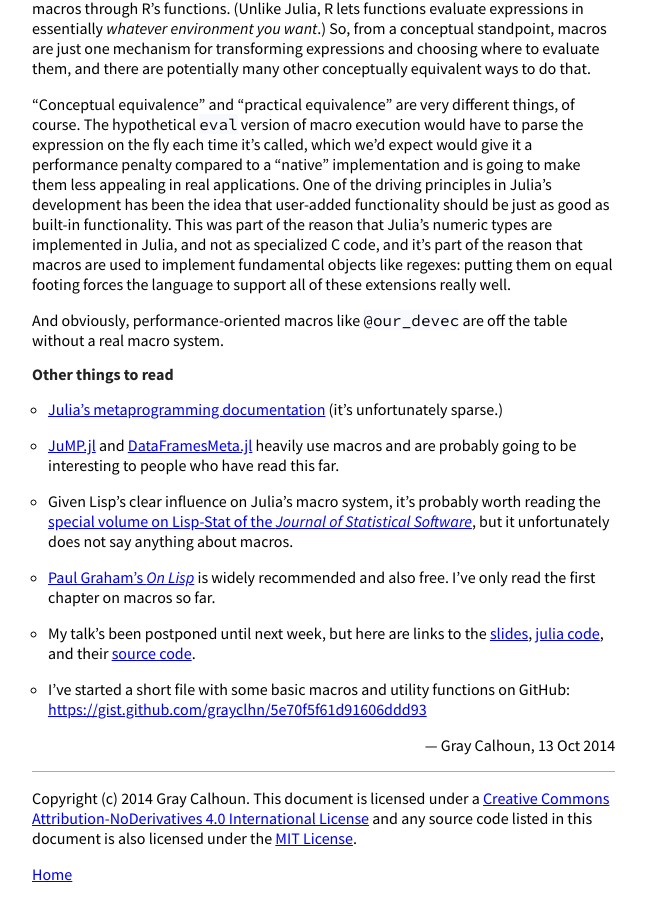
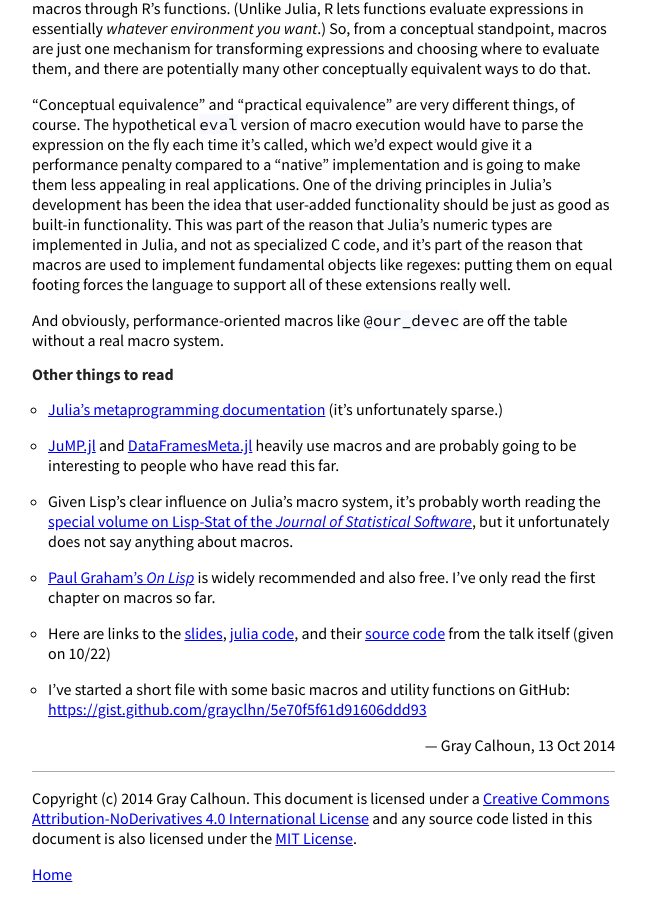
Before and after one commit to mmkuang/grayclhn.github.io, a Jekyll site: the page built from notes/_posts/2014-10-13-julia-macros.md, in a window 1280 px wide and 900 px high, scrolled down 7713 px. Shown: the whole window, without its empty margins (0-648 px from the left). Built offline with Jekyll 4.4.1, drawn with Linux system fonts in a browser that asks for light colours; Markdown is read by kramdown in place of the engine named in the settings.

Commit message:
Update link to julia slides and code

```diff
--- a/notes/_posts/2014-10-13-julia-macros.md
+++ b/notes/_posts/2014-10-13-julia-macros.md
@@ -509,10 +509,11 @@ the table without a real macro system.
 * [Paul Graham’s *On Lisp*][3] is widely recommended and also
   free. I’ve only read the first chapter on macros so far.
 
-* My talk's been postponed until next week, but here are links to the
+* Here are links to the
   [slides]({{ site.url }}/dl/macros_etc.pdf),
   [julia code]({{ site.url }}/dl/macros_etc.jl), and
-  their [source code](https://github.com/heike/stat590f/tree/master/macros).
+  their [source code](https://github.com/heike/stat590f/tree/master/macros)
+  from the talk itself (given on 10/22)
 
 * I've started a short file with some basic macros and utility
   functions on GitHub: <https://gist.github.com/grayclhn/5e70f5f61d91606ddd93>
```
